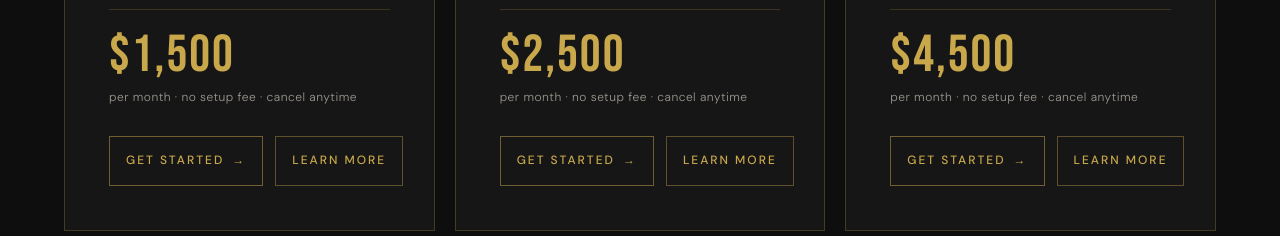
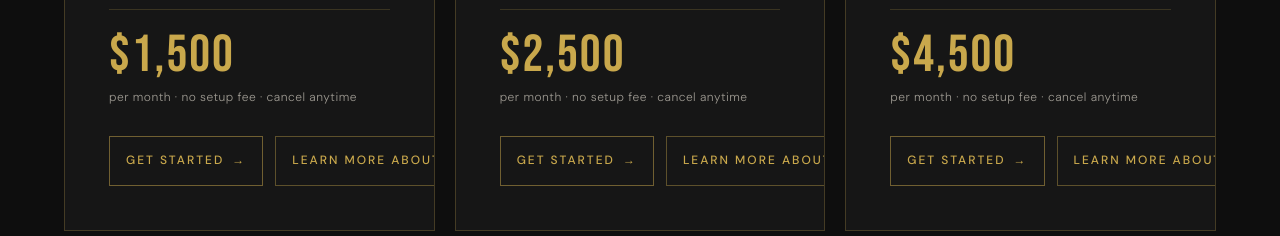
Before and after one commit to clarsol/clarion_solutions, a Next.js app: page / in a window 1280 px wide. Shown: the part 1520-1756 px from the top of the page. Built offline with nearby package versions, Linux system fonts and the light colour scheme.

Commit message:
service page edits

```diff
--- a/src/components/ServicesPricingSection.jsx
+++ b/src/components/ServicesPricingSection.jsx
@@ -183,7 +183,7 @@ function ServiceCard({ service, delay }) {
           onMouseEnter={e => { e.currentTarget.style.borderColor = "#C9A84C"; }}
           onMouseLeave={e => { e.currentTarget.style.borderColor = "rgba(201,168,76,0.4)"; }}
         >
-          Learn More
+          Learn More About {service.title}
         </a>
       </div>
     </div>
```
